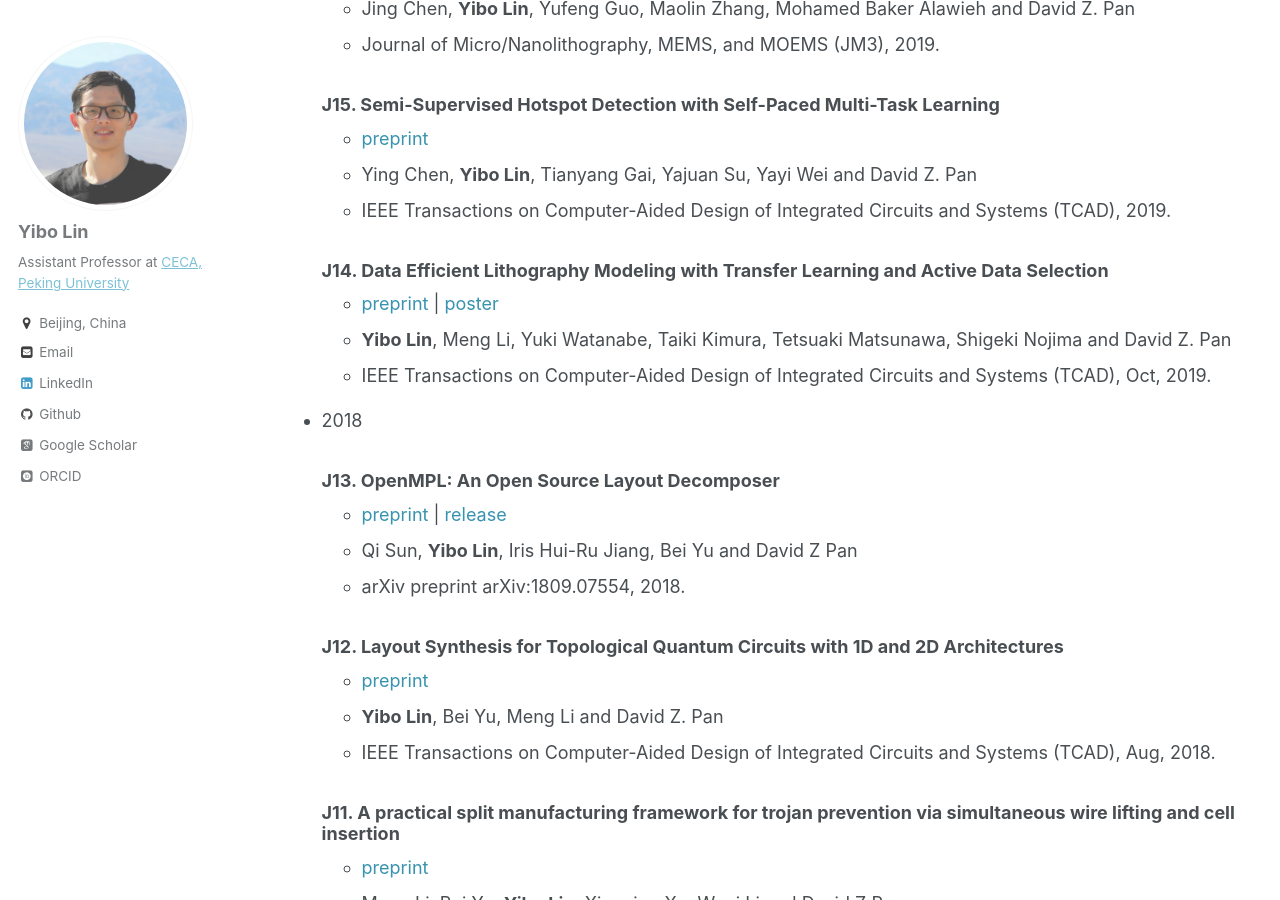
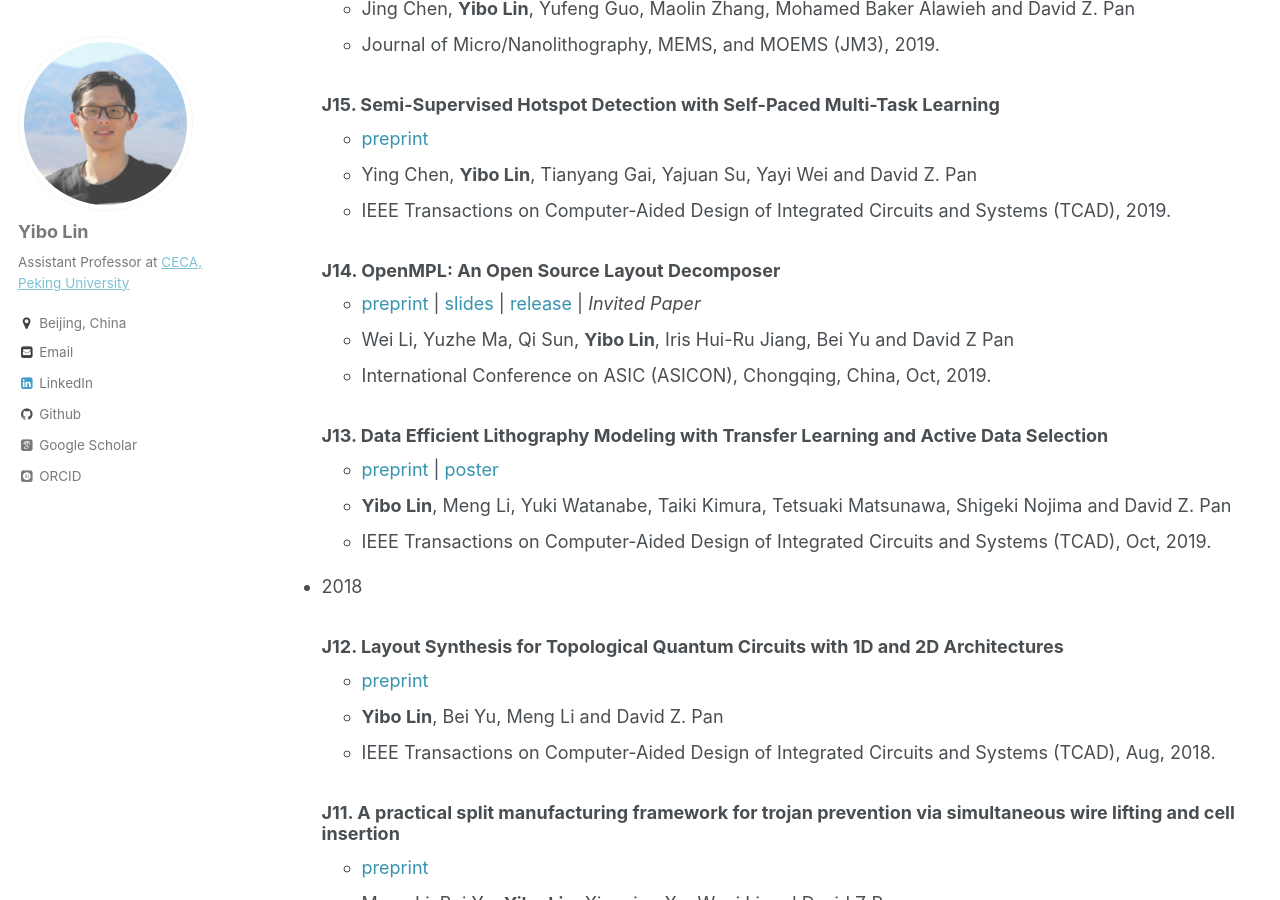
Before and after one commit to limbo018/limbo018.github.io, a Jekyll site: the page built from _pages/publications.md, in a window 1280 px wide and 900 px high, scrolled down 699 px. Built offline with Jekyll 4.4.1, drawn with Linux system fonts in a browser that asks for light colours; some web fonts are replaced.

Commit message:
add openmpl asicon slides

```diff
--- a/_pages/publications.md
+++ b/_pages/publications.md
@@ -40,17 +40,17 @@ Journal Papers
      * Ying Chen, **Yibo Lin**, Tianyang Gai, Yajuan Su, Yayi Wei and David Z. Pan
      * IEEE Transactions on Computer-Aided Design of Integrated Circuits and Systems (TCAD), 2019.
 
-  ### J14. [Data Efficient Lithography Modeling with Transfer Learning and Active Data Selection](https://doi.org/10.1109/TCAD.2018.2864251)
+  ### J14. [OpenMPL: An Open Source Layout Decomposer](https://arxiv.org/abs/1809.07554)
+     * <a href="https://arxiv.org/abs/1809.07554" style="color:#3793ae">preprint</a> \| <a href="/publications/papers/DFM_ASICON2019_Li.slides.pdf" style="color:#3793ae">slides</a> \| <a href="https://github.com/limbo018/OpenMPL" style="color:#3793ae">release</a> \| *Invited Paper*
+     * Wei Li, Yuzhe Ma, Qi Sun, **Yibo Lin**, Iris Hui-Ru Jiang, Bei Yu and David Z Pan
+     * International Conference on ASIC (ASICON), Chongqing, China, Oct, 2019.
+
+  ### J13. [Data Efficient Lithography Modeling with Transfer Learning and Active Data Selection](https://doi.org/10.1109/TCAD.2018.2864251)
      * <a href="https://arxiv.org/pdf/1807.03257.pdf" style="color:#3793ae">preprint</a> \| <a href="/publications/papers/DFM_LithoWorkshop2018_Lin.poster.pdf" style="color:#3793ae">poster</a>
      * **Yibo Lin**, Meng Li, Yuki Watanabe, Taiki Kimura, Tetsuaki Matsunawa, Shigeki Nojima and David Z. Pan
      * IEEE Transactions on Computer-Aided Design of Integrated Circuits and Systems (TCAD), Oct, 2019.
 
 * 2018
-
-  ### J13. [OpenMPL: An Open Source Layout Decomposer](https://arxiv.org/abs/1809.07554)
-     * <a href="https://arxiv.org/pdf/1809.07554.pdf" style="color:#3793ae">preprint</a> \| <a href="https://github.com/limbo018/OpenMPL" style="color:#3793ae">release</a>
-     * Qi Sun, **Yibo Lin**, Iris Hui-Ru Jiang, Bei Yu and David Z Pan
-     * arXiv preprint arXiv:1809.07554, 2018.
 
   ### J12. [Layout Synthesis for Topological Quantum Circuits with 1D and 2D Architectures](https://doi.org/10.1109/TCAD.2017.2760511)
      * <a href="/publications/papers/QUANTUM_TCAD2017_Lin.pdf" style="color:#3793ae">preprint</a>
```
Also changed, not shown: _includes/publications_cv.md (+2 -2 lines), ref/publications.bib (+13 -9 lines), 4 other files.
